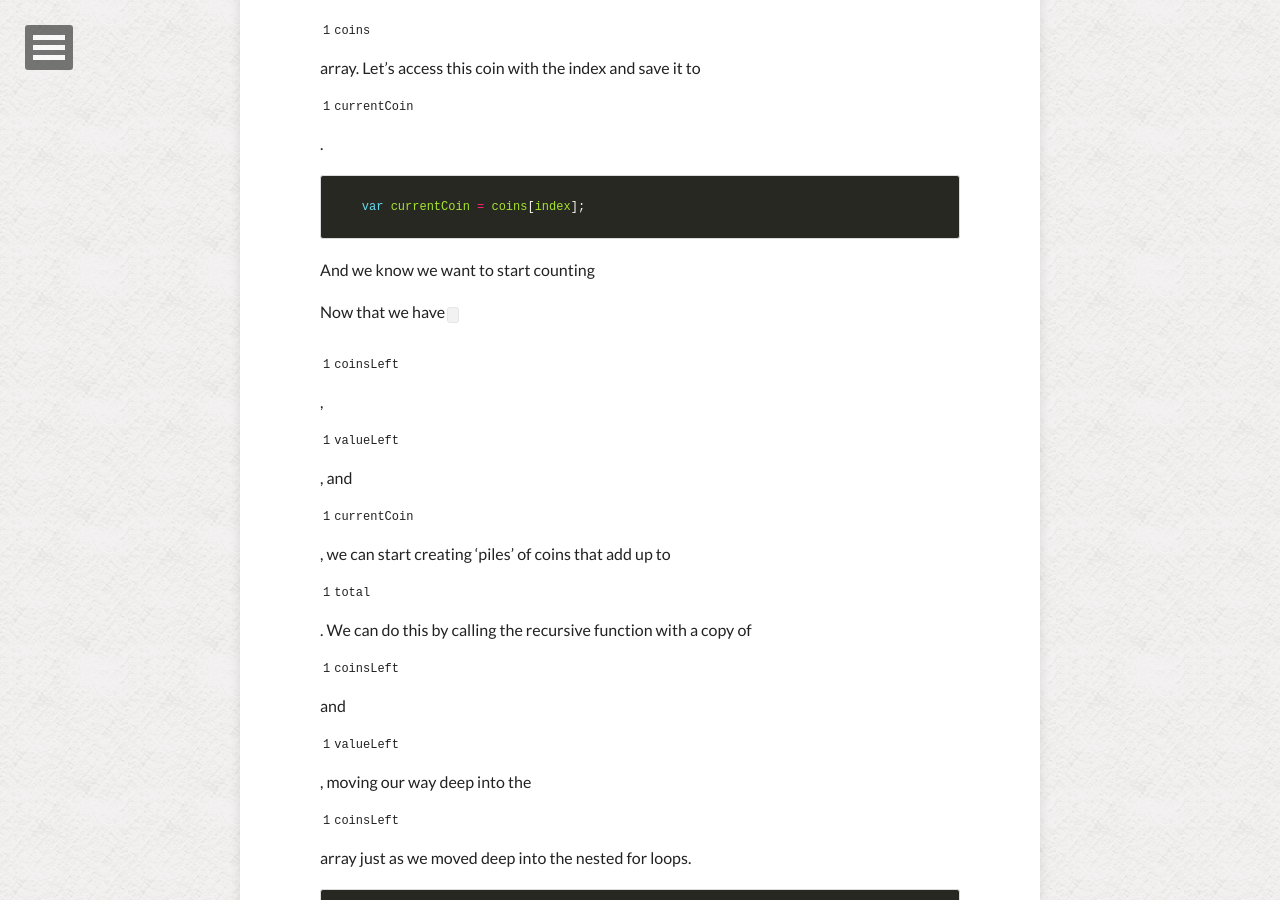
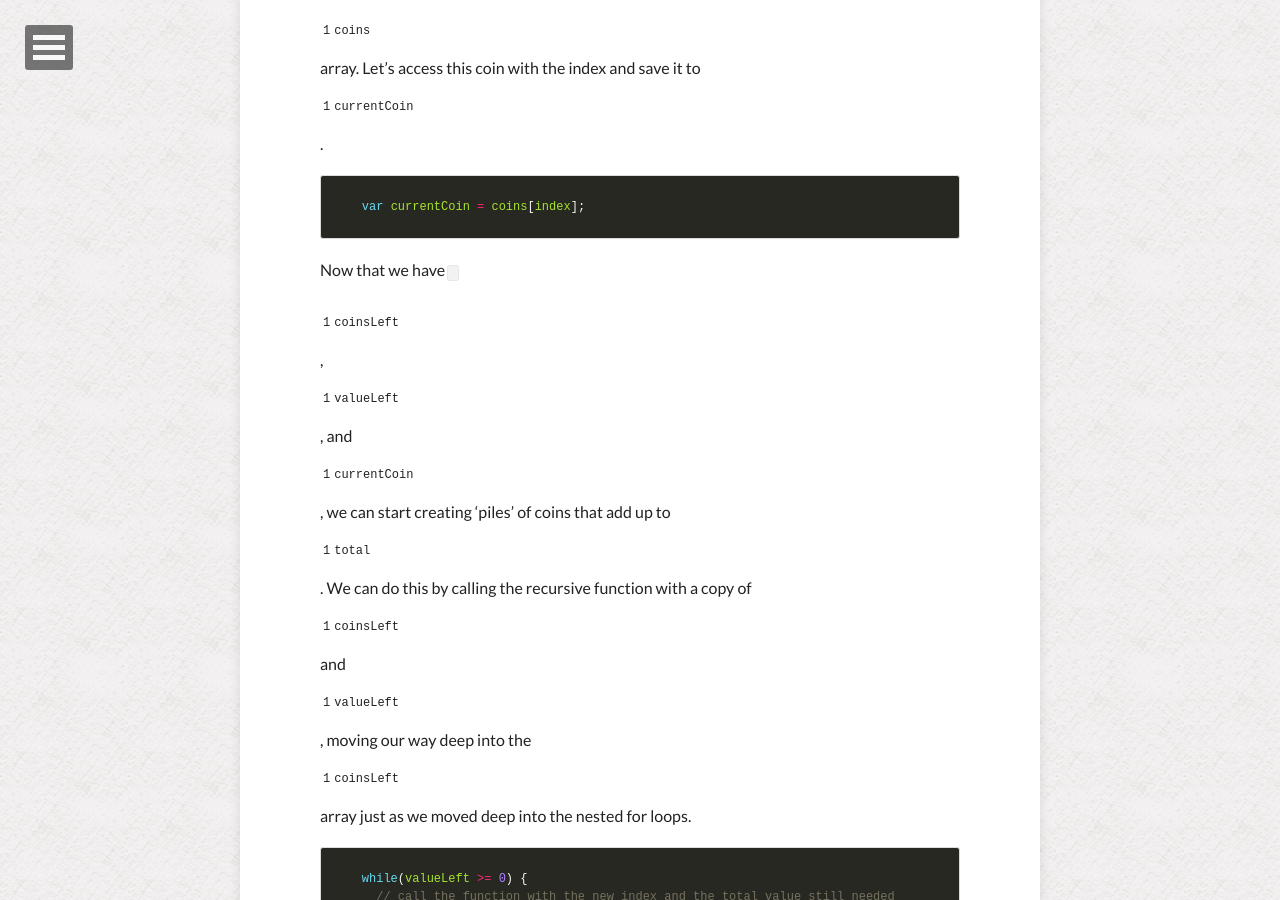
Before and after one commit to jgpettibone/jgpettibone.github.io, a Jekyll site: the page built from _posts/2014-02-04-coin-sums.md, in a window 1280 px wide and 900 px high, scrolled down 4930 px. Built offline with Jekyll 4.4.1, drawn with Linux system fonts in a browser that asks for light colours; nearby versions of some CDN libraries; comment, search, counter and statistics services are not loaded.

Commit message:
coin sums

```diff
--- a/_posts/2014-02-04-coin-sums.md
+++ b/_posts/2014-02-04-coin-sums.md
@@ -137,8 +137,6 @@
     var currentCoin = coins[index];
 {% endhighlight %}
 
-And we know we want to start counting
-
 Now that we have `coinsLeft`, `valueLeft`, and `currentCoin`, we can start creating 'piles' of coins that add up to `total`.  We can do this by calling the recursive function with a copy of `coinsLeft` and `valueLeft`, moving our way deep into the `coinsLeft` array just as we moved deep into the nested for loops.
 
 {% highlight javascript %}
```
